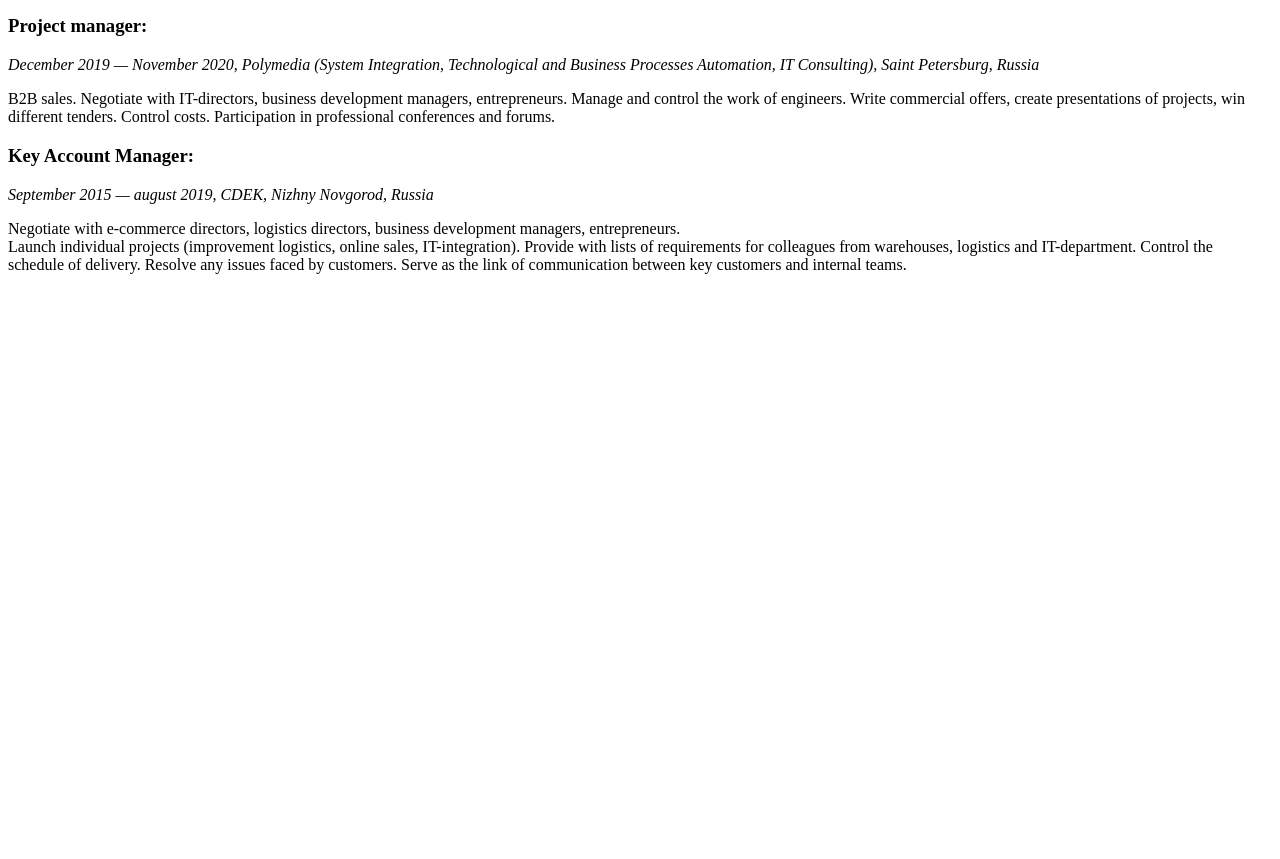
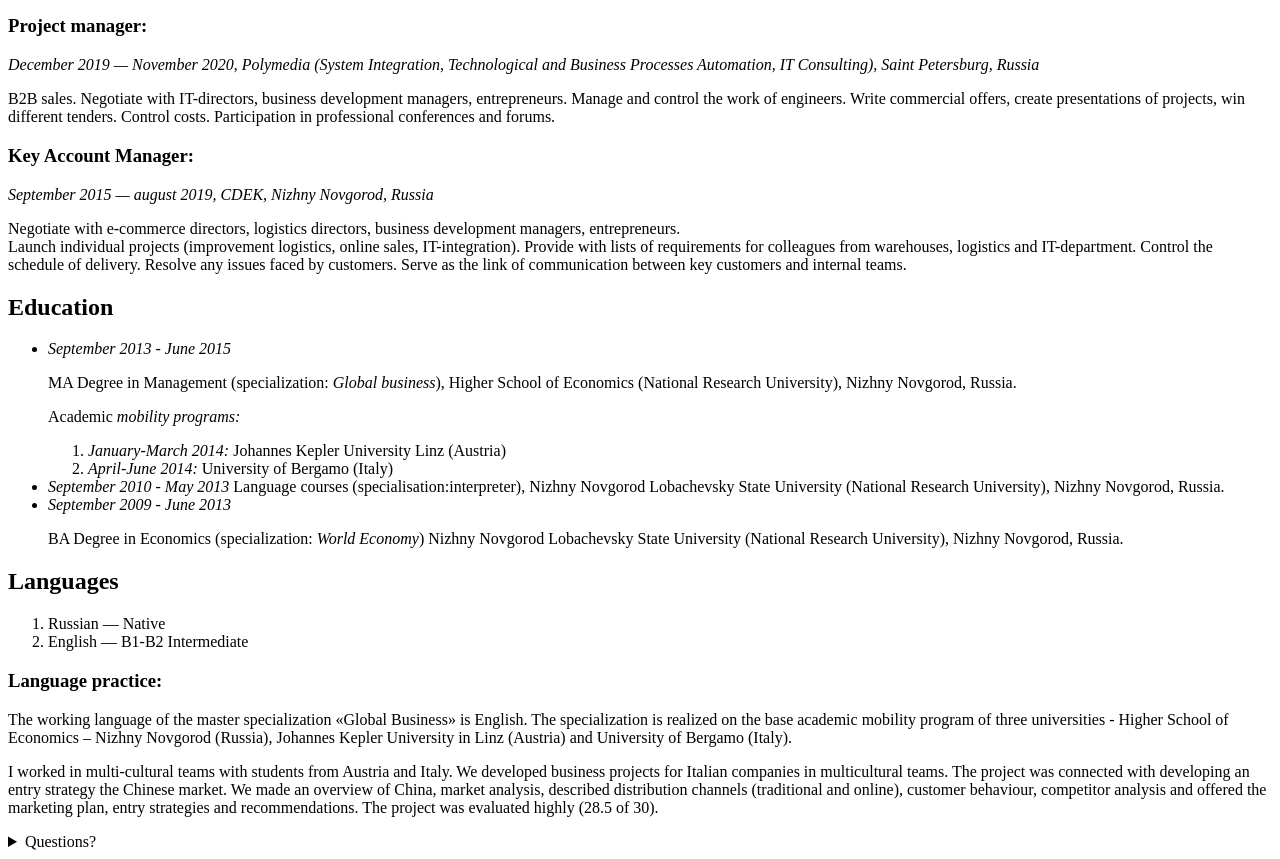
Before and after one commit to Olga2157/rsschool-cv, a plain HTML site: page index.html in a window 1280 px wide. Shown: the part 1293-2152 px from the top of the page. Before the commit the page ends 1583 px from the top, so only its background shows below. Drawn offline with Linux system fonts and the light colour scheme.

Commit message:
feat: add education, languages and details

```diff
--- a/index.html
+++ b/index.html
@@ -102,5 +102,43 @@
 					Launch individual projects (improvement logistics, online sales, IT-integration). Provide with lists of requirements for colleagues from warehouses, logistics and IT-department. Control the schedule of delivery. Resolve any issues faced by customers. Serve as the link of communication between key customers and internal teams.</p>
 			</section>
 
+			<section>
+				<h2>Education</h2>
+						<ul>
+							<li><p><i>September 2013 - June 2015</i></p>
+								<p>MA Degree in Management (specialization: <i>Global business</i>), Higher School of Economics (National Research University), Nizhny Novgorod, Russia.</p>
+								<p>Academic<i> mobility programs:</i></p>
+								<ol>
+									<li><i>January-March 2014:</i> Johannes Kepler University Linz (Austria)</li>
+									<li><i>April-June 2014:</i> University of Bergamo (Italy)</li>
+								</ol>
+							</li>
+
+							<li><i>September 2010 - May 2013</i> Language courses (specialisation:interpreter), Nizhny Novgorod Lobachevsky State University (National Research University), Nizhny Novgorod, Russia.</li>
+
+							<li><i>September 2009 - June 2013</i>
+							<p>BA Degree in Economics (specialization: <i>World Economy</i>) Nizhny Novgorod Lobachevsky State University (National Research University), Nizhny Novgorod, Russia.</p></li>
+						</ul>
+			</section>
+
+			<section>
+				<h2>Languages</h2>
+					<ol>
+						<li>Russian — Native</li>
+						<li>English — B1-B2 Intermediate</li>
+					</ol>
+
+				<h3>Language practice:</h3>
+					<p>The working language of the master specialization «Global Business» is English.
+				The specialization is realized on the base academic mobility program of three universities - Higher School of Economics – Nizhny Novgorod (Russia), Johannes Kepler University in Linz (Austria) and University of Bergamo (Italy).</p>
+
+					<p>I worked in multi-cultural teams with students from Austria and Italy. We developed business projects for Italian companies in multicultural teams. The project was connected with developing an entry strategy the Chinese market. We made an overview of China, market analysis, described distribution channels (traditional and online), customer behaviour, competitor analysis and offered the marketing plan, entry strategies and recommendations. The project was evaluated highly (28.5 of 30).</p>
+
+				<details>
+					<summary>Questions?</summary>
+					<p>If you have any further questions, please don’t hesitate to contact me.</p>
+				</details>
+			</section>
+
     </body>
     </html>
```
